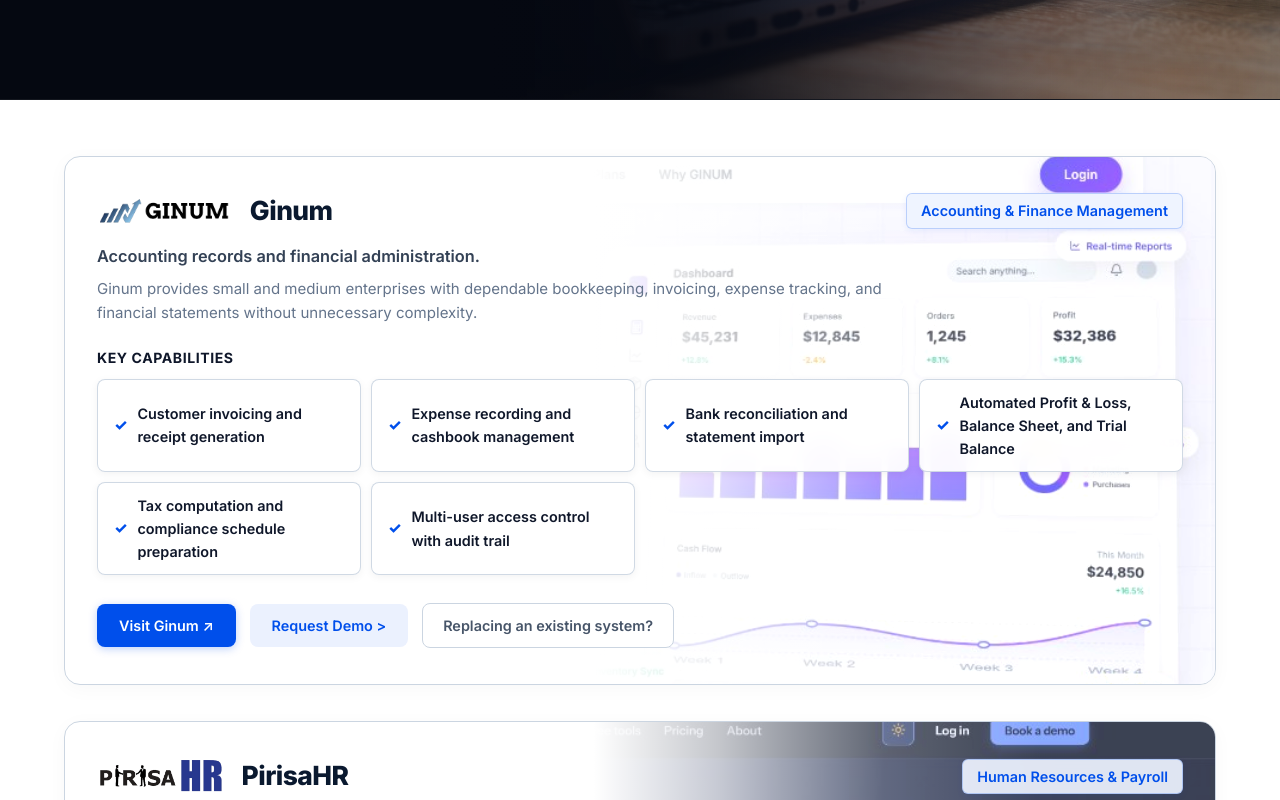
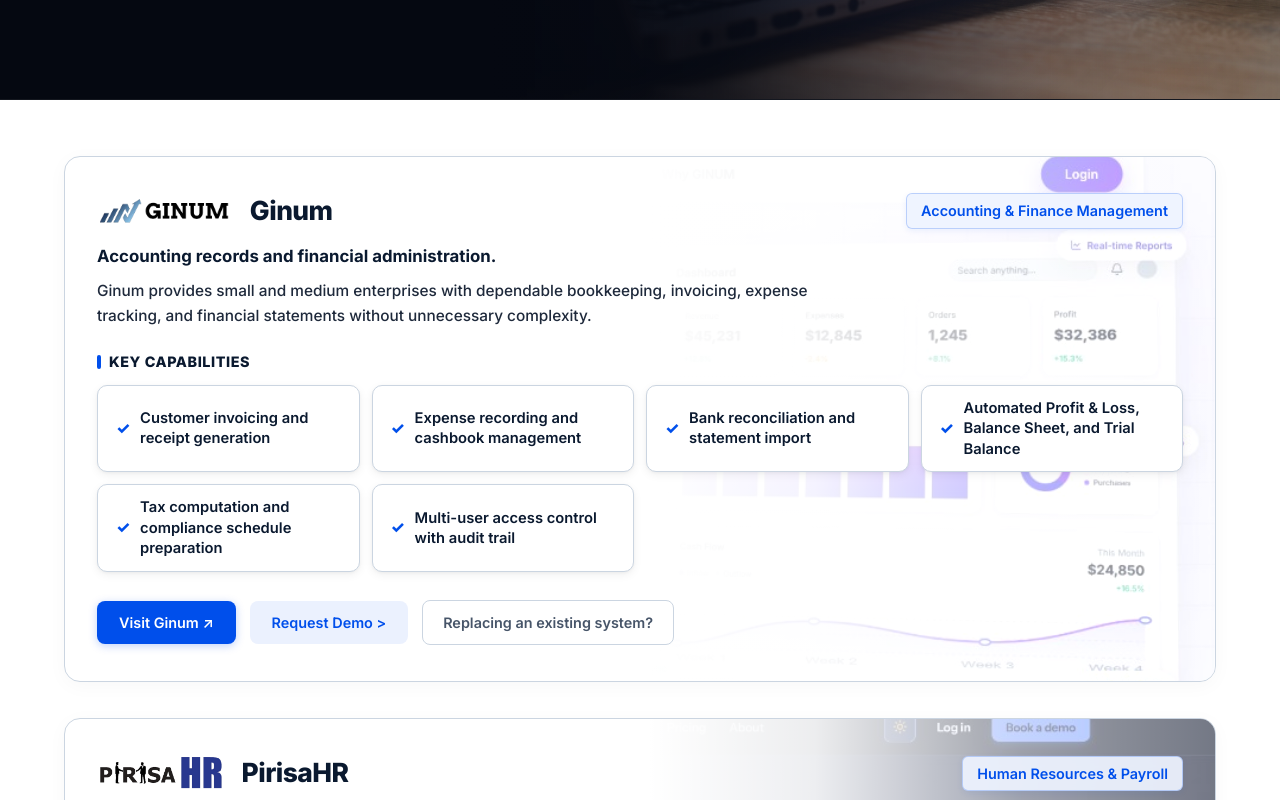
Before and after one commit to Knoweb/Knoweb-site, a Next.js app in the folder knoweb/: page /saas in a window 1280 px wide. Shown: the part 700-1500 px from the top of the page. Built offline with nearby package versions, Linux system fonts and the light colour scheme.

Commit message:
fix(saas): enhance card content visibility with solid high-contrast capability cards and bolder typography

```diff
--- a/knoweb/src/app/globals.css
+++ b/knoweb/src/app/globals.css
@@ -1219,10 +1219,17 @@ html.dark .saas-card-edge-light,
 /* Capability boxes in dark mode */
 html.dark .saas-capability-item,
 [data-theme="dark"] .saas-capability-item {
-  background: rgba(15, 30, 54, 0.88) !important;
-  border-color: rgba(255, 255, 255, 0.14) !important;
-  color: #E2E8F0 !important;
-  box-shadow: 0 2px 8px rgba(0, 0, 0, 0.3) !important;
+  background: #132A4B !important;
+  border-color: rgba(255, 255, 255, 0.18) !important;
+  color: #FFFFFF !important;
+  box-shadow: 0 4px 14px rgba(0, 0, 0, 0.4) !important;
+}
+
+/* Capability box hover micro-lift */
+.saas-capability-item:hover {
+  transform: translateY(-2px);
+  border-color: #004FEB !important;
+  box-shadow: 0 6px 16px rgba(0, 79, 235, 0.12), 0 2px 4px rgba(0, 0, 0, 0.04) !important;
 }
 
 /* Tagline badge in dark mode */
@@ -1236,7 +1243,7 @@ html.dark .saas-tagline-badge,
 /* Interactive Hover effect */
 .saas-product-card:hover .saas-card-bg-image {
   transform: scale(1.03) translate(-4px, -2px) !important;
-  opacity: 0.90 !important;
+  opacity: 0.75 !important;
 }
 
 @media (max-width: 768px) {
--- a/knoweb/src/app/saas/page.tsx
+++ b/knoweb/src/app/saas/page.tsx
@@ -420,7 +420,7 @@ export default function SaaSPage() {
                         backgroundPosition: 'right 30%',
                         backgroundSize: 'cover',
                         backgroundRepeat: 'no-repeat',
-                        opacity: 0.78,
+                        opacity: 0.60,
                         filter: 'contrast(1.05) saturate(1.15)',
                         transition:
                           'transform 0.5s cubic-bezier(0.16, 1, 0.3, 1), opacity 0.4s ease',
@@ -434,7 +434,7 @@ export default function SaaSPage() {
                         position: 'absolute',
                         inset: 0,
                         background:
-                          'linear-gradient(90deg, #FFFFFF 0%, #FFFFFF 10%, rgba(255, 255, 255, 0.70) 28%, rgba(255, 255, 255, 0.18) 52%, transparent 75%, transparent 100%)',
+                          'linear-gradient(90deg, #FFFFFF 0%, #FFFFFF 18%, rgba(255, 255, 255, 0.88) 42%, rgba(255, 255, 255, 0.35) 72%, rgba(255, 255, 255, 0.08) 100%)',
                         pointerEvents: 'none',
                       }}
                     />
@@ -446,7 +446,7 @@ export default function SaaSPage() {
                         position: 'absolute',
                         inset: 0,
                         background:
-                          'linear-gradient(90deg, #0E223D 0%, #0E223D 10%, rgba(14, 34, 61, 0.75) 28%, rgba(14, 34, 61, 0.22) 52%, transparent 75%, transparent 100%)',
+                          'linear-gradient(90deg, #0E223D 0%, #0E223D 18%, rgba(14, 34, 61, 0.90) 42%, rgba(14, 34, 61, 0.40) 72%, rgba(14, 34, 61, 0.12) 100%)',
                         pointerEvents: 'none',
                       }}
                     />
@@ -517,9 +517,9 @@ export default function SaaSPage() {
 
                   <p
                     style={{
-                      fontSize: '1.02rem',
-                      fontWeight: 600,
-                      color: '#334155',
+                      fontSize: '1.05rem',
+                      fontWeight: 700,
+                      color: '#0A192F',
                       marginBottom: '8px',
                     }}
                   >
@@ -528,11 +528,12 @@ export default function SaaSPage() {
 
                   <p
                     style={{
-                      fontSize: '0.94rem',
-                      lineHeight: 1.6,
-                      color: '#64748B',
+                      fontSize: '0.96rem',
+                      lineHeight: 1.65,
+                      color: '#1E293B',
+                      fontWeight: 500,
                       marginBottom: '24px',
-                      maxWidth: '820px',
+                      maxWidth: '740px',
                     }}
                   >
                     {product.details}
@@ -540,14 +541,18 @@ export default function SaaSPage() {
 
                   <h4
                     style={{
-                      fontSize: '0.88rem',
-                      fontWeight: 700,
-                      color: '#0F172A',
+                      fontSize: '0.9rem',
+                      fontWeight: 800,
+                      color: '#0A192F',
                       textTransform: 'uppercase',
                       letterSpacing: '0.04em',
-                      marginBottom: '12px',
+                      marginBottom: '14px',
+                      display: 'flex',
+                      alignItems: 'center',
+                      gap: '8px',
                     }}
                   >
+                    <span style={{ width: '4px', height: '14px', background: '#004FEB', borderRadius: '2px' }}></span>
                     Key Capabilities
                   </h4>
 
@@ -555,7 +560,7 @@ export default function SaaSPage() {
                     style={{
                       display: 'grid',
                       gridTemplateColumns: 'repeat(auto-fit, minmax(260px, 1fr))',
-                      gap: '10px',
+                      gap: '12px',
                       marginBottom: '28px',
                     }}
                   >
@@ -567,21 +572,19 @@ export default function SaaSPage() {
                           display: 'flex',
                           alignItems: 'center',
                           gap: '10px',
-                          fontSize: '0.9rem',
-                          color: '#0F172A',
+                          fontSize: '0.92rem',
+                          color: '#0A192F',
                           fontWeight: 600,
-                          background: 'rgba(255, 255, 255, 0.94)',
-                          backdropFilter: 'blur(12px)',
-                          WebkitBackdropFilter: 'blur(12px)',
-                          padding: '11px 16px',
-                          borderRadius: '8px',
-                          border: '1px solid rgba(203, 213, 225, 0.90)',
-                          boxShadow: '0 2px 8px rgba(0, 0, 0, 0.05)',
+                          background: '#FFFFFF',
+                          padding: '12px 18px',
+                          borderRadius: '10px',
+                          border: '1.5px solid #CBD5E1',
+                          boxShadow: '0 3px 10px rgba(0, 0, 0, 0.06), 0 1px 3px rgba(0, 0, 0, 0.04)',
                           transition: 'all 0.2s ease',
                         }}
                       >
-                        <span style={{ color: '#004FEB', fontWeight: 800, fontSize: '0.95rem' }}>✓</span>
-                        <span>{feature}</span>
+                        <span style={{ color: '#004FEB', fontWeight: 800, fontSize: '1rem', flexShrink: 0 }}>✓</span>
+                        <span style={{ lineHeight: 1.4 }}>{feature}</span>
                       </div>
                     ))}
                   </div>
```
